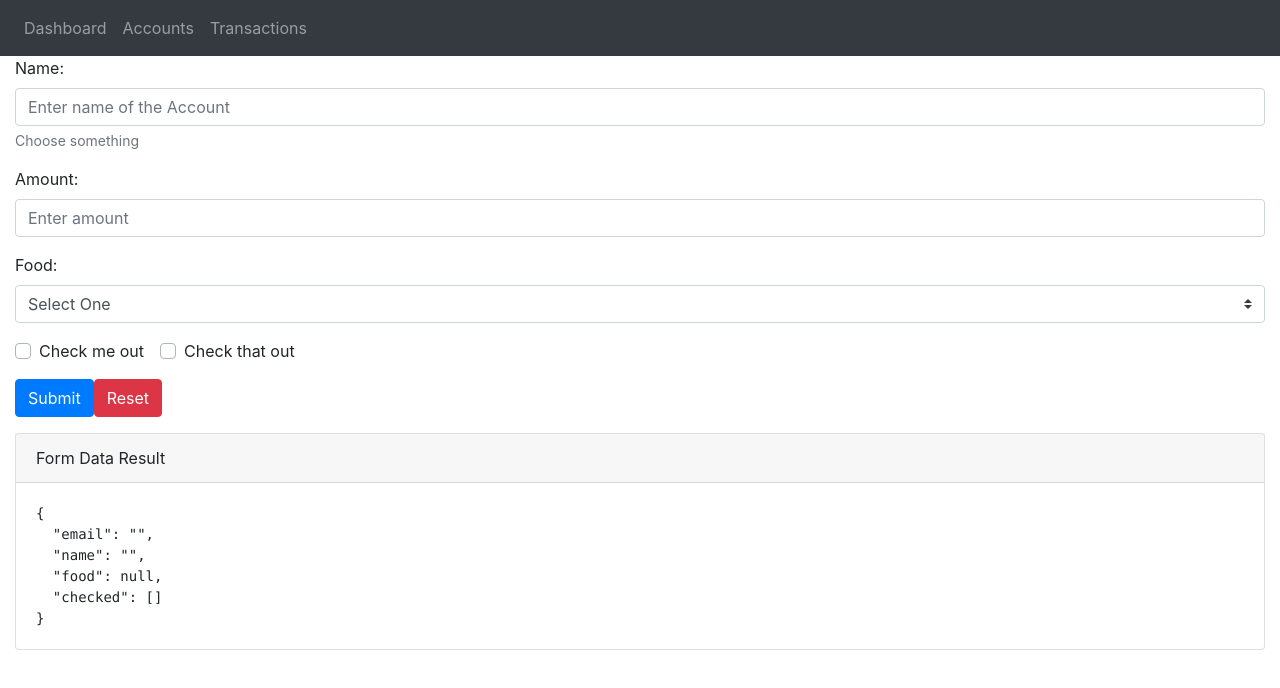
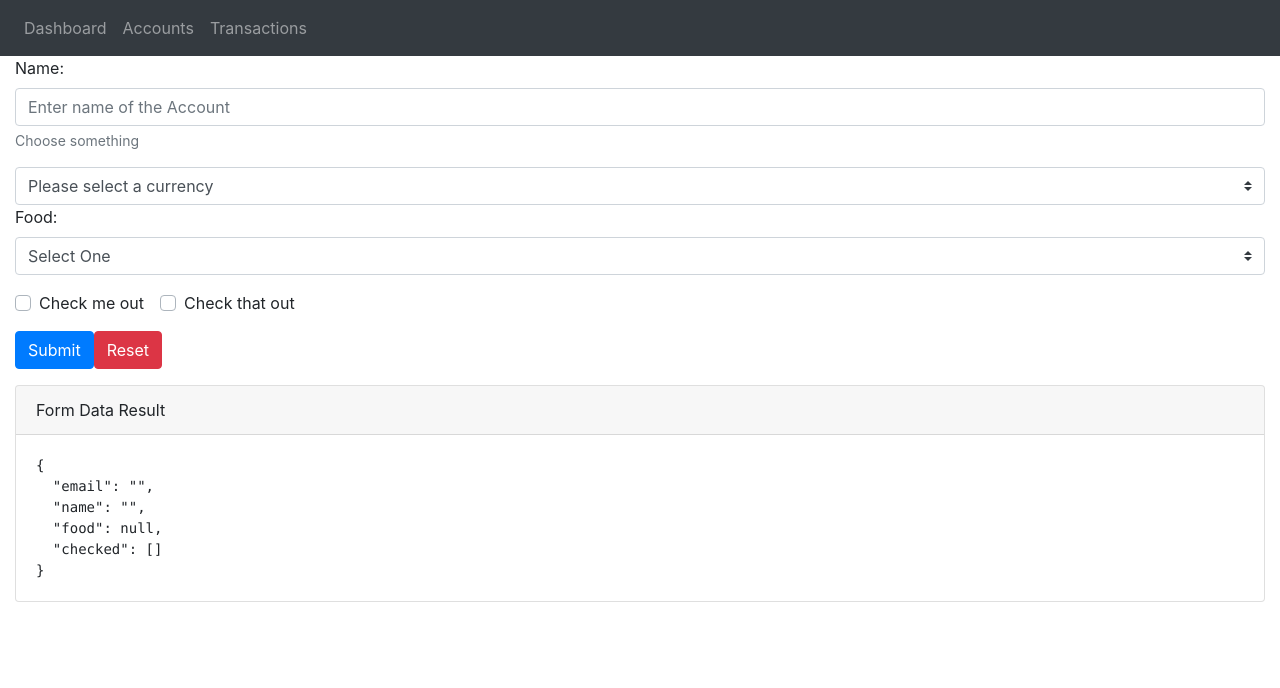
Before and after one commit to b-water/wallet, a Nuxt app: page /accounts/1 in a window 1280 px wide. Shown: the top 688 px of the page. Built offline with nearby package versions, Linux system fonts and the light colour scheme.

Commit message:
new component

```diff
--- /dev/null
+++ b/components/CurrencySelect.vue
@@ -0,0 +1,23 @@
+<template>
+  <div>
+    <b-form-select v-model="selected" :options="options"></b-form-select>
+  </div>
+</template>
+
+<script>
+export default {
+  name: "CurrencySelect",
+  data() {
+    return {
+      selected: null,
+      options: [
+        { value: null, text: "Please select a currency" },
+        { value: "a", text: "This is First option" },
+        { value: "b", text: "Selected Option" },
+        { value: { C: "3PO" }, text: "This is an option with object value" },
+        { value: "d", text: "This one is disabled", disabled: true },
+      ],
+    };
+  },
+};
+</script>
--- a/pages/accounts/_id.vue
+++ b/pages/accounts/_id.vue
@@ -15,18 +15,7 @@
         ></b-form-input>
       </b-form-group>
 
-      <b-form-group
-        id="input-amount-group"
-        label="Amount:"
-        label-for="input-amount"
-      >
-        <b-form-input
-          id="input-amount"
-          v-model="form.amount"
-          placeholder="Enter amount"
-          required
-        ></b-form-input>
-      </b-form-group>
+      <currency-select></currency-select>
 
       <b-form-group id="input-group-3" label="Food:" label-for="input-3">
         <b-form-select
@@ -58,10 +47,15 @@
 </template>
 
 <script>
+import CurrencySelect from '../../components/CurrencySelect.vue';
 export default {
   name: "NewEditAccountPage",
+  components: {
+    CurrencySelect,
+  },
   data() {
     return {
+      type: '',
       form: {
         email: "",
         name: "",
@@ -77,6 +71,13 @@
       ],
       show: true,
     };
+  },
+  created() {
+    if (this.$route.params.id === '0') {
+      this.type = 'new';
+    } else {
+      this.type = 'edit';
+    }
   },
   methods: {
     onSubmit(event) {
```
